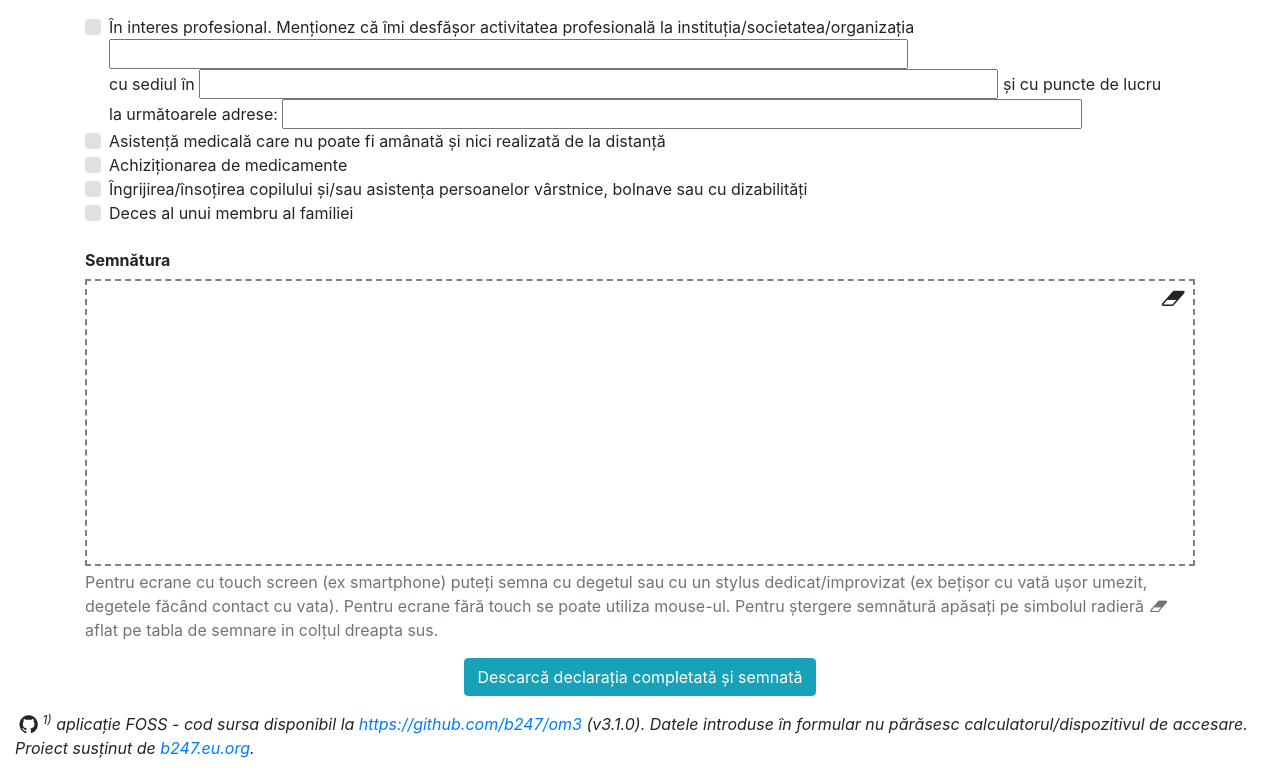
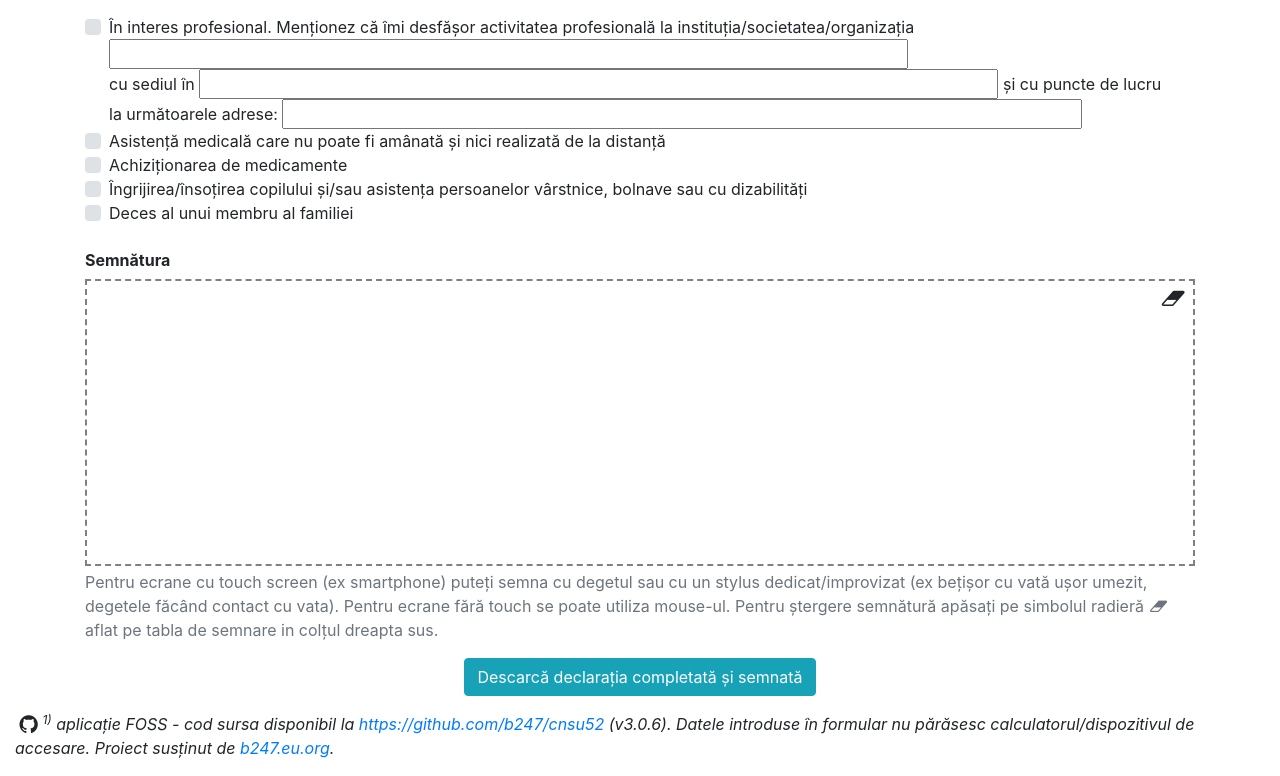
Before and after one commit to b247/cnsu52, a plain HTML site: page index.html in a window 1280 px wide. Shown: the part 493-1269 px from the top of the page. Drawn offline with Linux system fonts and the light colour scheme.

Commit message:
modified:   favicons/site.webmanifest 	modified:   index.html

```diff
--- a/index.html
+++ b/index.html
@@ -183,7 +183,7 @@
 	</form>
 
 
-	<div class="container-fluid text-left"><i class="fa fa-fw fa-lg fa-github"></i><em><sup>1)</sup> aplicaţie FOSS - cod sursa disponibil la <a rel="license nofollow noopener" target="_blank" href="https://github.com/b247/om3">https://github.com/b247/om3</a> (v3.1.0). Datele introduse în formular nu părăsesc calculatorul/dispozitivul de accesare. Proiect susţinut de <a rel="me" target="_blank" href="https://www.b247.eu.org">b247.eu.org</a>.</em></div>
+	<div class="container-fluid text-left"><i class="fa fa-fw fa-lg fa-github"></i><em><sup>1)</sup> aplicaţie FOSS - cod sursa disponibil la <a rel="license nofollow noopener" target="_blank" href="https://github.com/b247/om3">https://github.com/b247/cnsu52</a> (v3.0.6). Datele introduse în formular nu părăsesc calculatorul/dispozitivul de accesare. Proiect susţinut de <a rel="me" target="_blank" href="https://www.b247.eu.org">b247.eu.org</a>.</em></div>
 	<div class="p-2"></div>
 	<div id="loading-container" class="d-none"><div class="loading"><div></div></div></div>
 	<img src="images/android-swipe-down-notification-panel.gif" id="android-downloads-indicator" class="d-none" />
```
Also changed, not shown: favicons/site.webmanifest.
